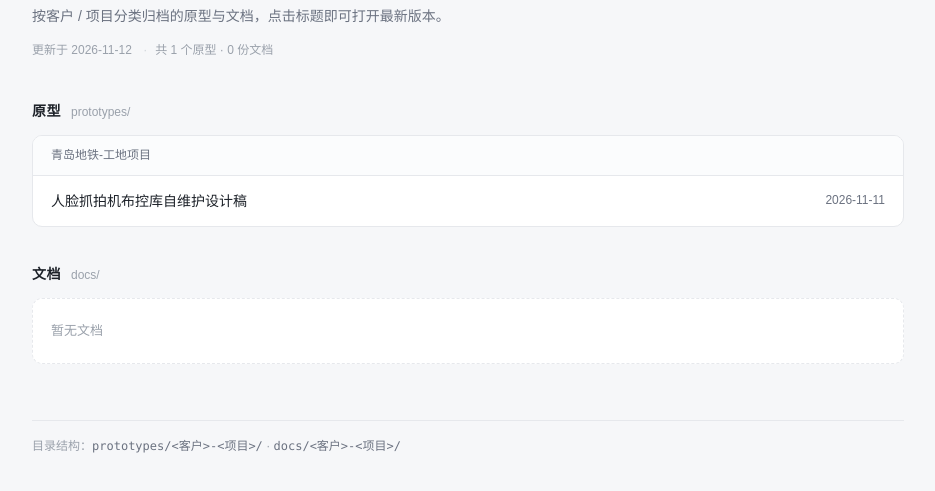
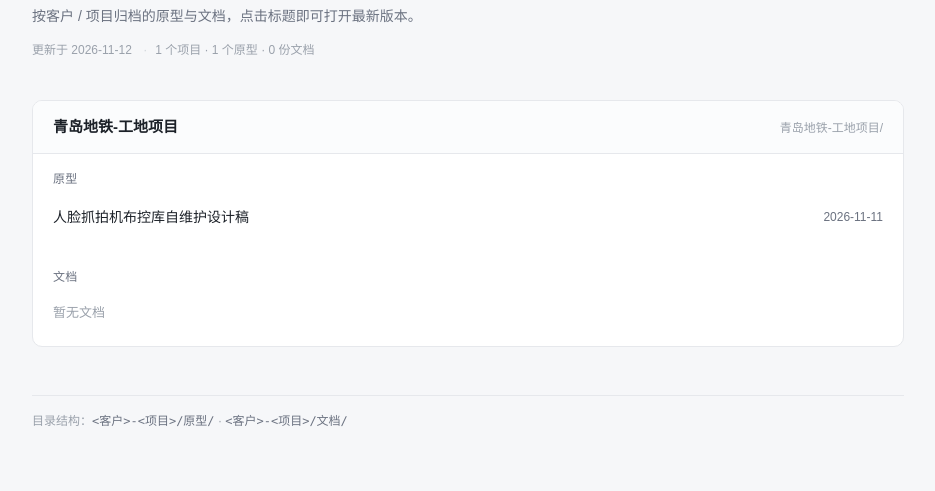
Before and after one commit to wacilimonster-source/juanev, a plain HTML site: page index.html in a window 1280 px wide. Shown: the part 101-592 px from the top of the page, without its empty margins (172-1107 px from the left). Drawn offline with Linux system fonts and the light colour scheme.

Commit message:
refactor: 目录改为项目优先结构，原型与文档下沉到项目内

```diff
--- a/index.html
+++ b/index.html
@@ -25,39 +25,40 @@
   .desc{margin-top:8px;color:var(--sub);font-size:14px}
   .meta{margin-top:14px;font-size:12px;color:#9aa1ab}
   .meta span+span::before{content:"·";margin:0 8px;color:#cfd4da}
-  section{margin-bottom:36px}
-  .sec-head{display:flex;align-items:baseline;gap:10px;margin-bottom:12px}
-  h2{font-size:14px;font-weight:600;letter-spacing:.5px}
-  .count{font-size:12px;color:#9aa1ab}
-  .group{background:var(--card);border:1px solid var(--line);border-radius:10px;overflow:hidden}
-  .group+.group{margin-top:12px}
-  .group-title{
-    padding:10px 18px;font-size:12px;color:var(--sub);
-    background:#fbfcfd;border-bottom:1px solid var(--line);
+  .project{
+    background:var(--card);border:1px solid var(--line);border-radius:10px;
+    overflow:hidden;margin-bottom:16px;
+  }
+  .project-head{
+    display:flex;align-items:baseline;gap:10px;
+    padding:14px 20px;border-bottom:1px solid var(--line);background:#fbfcfd;
+  }
+  .project-head h2{font-size:15px;font-weight:600}
+  .project-head .count{margin-left:auto;font-size:12px;color:#9aa1ab}
+  .sub{padding:6px 20px 12px}
+  .sub-label{
+    font-size:12px;color:var(--sub);letter-spacing:.3px;
+    padding:10px 0 6px;
   }
   ul{list-style:none}
   li+li{border-top:1px solid #f1f2f4}
   a.item{
     display:flex;align-items:center;gap:14px;
-    padding:14px 18px;color:var(--text);text-decoration:none;
-    transition:background .15s ease;
+    padding:11px 0;color:var(--text);text-decoration:none;
+    transition:color .15s ease;
   }
-  a.item:hover{background:#f7faff}
   a.item:hover .name{color:var(--accent)}
   .name{font-size:14px;transition:color .15s ease}
   .tag{
     margin-left:auto;flex-shrink:0;font-size:12px;color:var(--sub);
     font-variant-numeric:tabular-nums;
   }
-  .empty{
-    padding:22px 18px;color:#9aa1ab;font-size:13px;
-    background:var(--card);border:1px dashed var(--line);border-radius:10px;
-  }
-  footer{margin-top:56px;font-size:12px;color:#9aa1ab;border-top:1px solid var(--line);padding-top:16px}
+  .empty{font-size:13px;color:#9aa1ab;padding:10px 0}
+  footer{margin-top:48px;font-size:12px;color:#9aa1ab;border-top:1px solid var(--line);padding-top:16px}
   code{font-family:ui-monospace,Consolas,monospace;font-size:12px;color:var(--sub)}
   @media (max-width:560px){
     .wrap{padding:36px 16px 60px}
-    a.item{flex-wrap:wrap;gap:6px}
+    a.item{flex-wrap:wrap;gap:4px}
     .tag{margin-left:0;width:100%}
   }
 </style>
@@ -67,42 +68,39 @@
 
   <header>
     <h1>设计原型目录</h1>
-    <p class="desc">按客户 / 项目分类归档的原型与文档，点击标题即可打开最新版本。</p>
+    <p class="desc">按客户 / 项目归档的原型与文档，点击标题即可打开最新版本。</p>
     <p class="meta">
       <span>更新于 2026-11-12</span>
-      <span>共 1 个原型 · 0 份文档</span>
+      <span>1 个项目 · 1 个原型 · 0 份文档</span>
     </p>
   </header>
 
-  <section>
-    <div class="sec-head">
-      <h2>原型</h2>
-      <span class="count">prototypes/</span>
+  <section class="project">
+    <div class="project-head">
+      <h2>青岛地铁-工地项目</h2>
+      <span class="count">青岛地铁-工地项目/</span>
     </div>
 
-    <div class="group">
-      <div class="group-title">青岛地铁-工地项目</div>
+    <div class="sub">
+      <div class="sub-label">原型</div>
       <ul>
         <li>
-          <a class="item" href="prototypes/青岛地铁-工地项目/人脸抓拍机布控库自维护设计稿20261111.html">
+          <a class="item" href="青岛地铁-工地项目/原型/人脸抓拍机布控库自维护设计稿20261111.html">
             <span class="name">人脸抓拍机布控库自维护设计稿</span>
             <span class="tag">2026-11-11</span>
           </a>
         </li>
       </ul>
     </div>
-  </section>
 
-  <section>
-    <div class="sec-head">
-      <h2>文档</h2>
-      <span class="count">docs/</span>
+    <div class="sub">
+      <div class="sub-label">文档</div>
+      <div class="empty">暂无文档</div>
     </div>
-    <div class="empty">暂无文档</div>
   </section>
 
   <footer>
-    目录结构：<code>prototypes/&lt;客户&gt;-&lt;项目&gt;/</code> · <code>docs/&lt;客户&gt;-&lt;项目&gt;/</code>
+    目录结构：<code>&lt;客户&gt;-&lt;项目&gt;/原型/</code> · <code>&lt;客户&gt;-&lt;项目&gt;/文档/</code>
   </footer>
 
 </div>
```
Also changed, not shown: 青岛地铁-工地项目/原型/人脸抓拍机布控库自维护设计稿20261111.html (renamed from prototypes/青岛地铁-工地项目/人脸抓拍机布控库自维护设计稿20261111.html), 2 other files.
